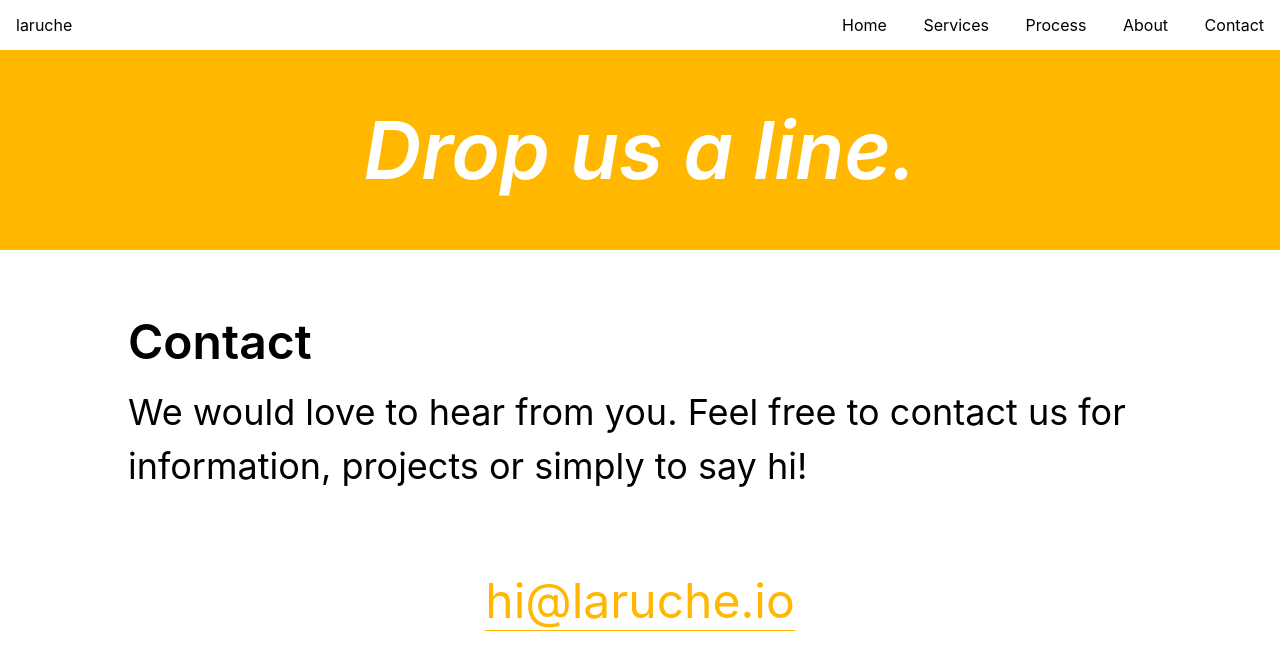
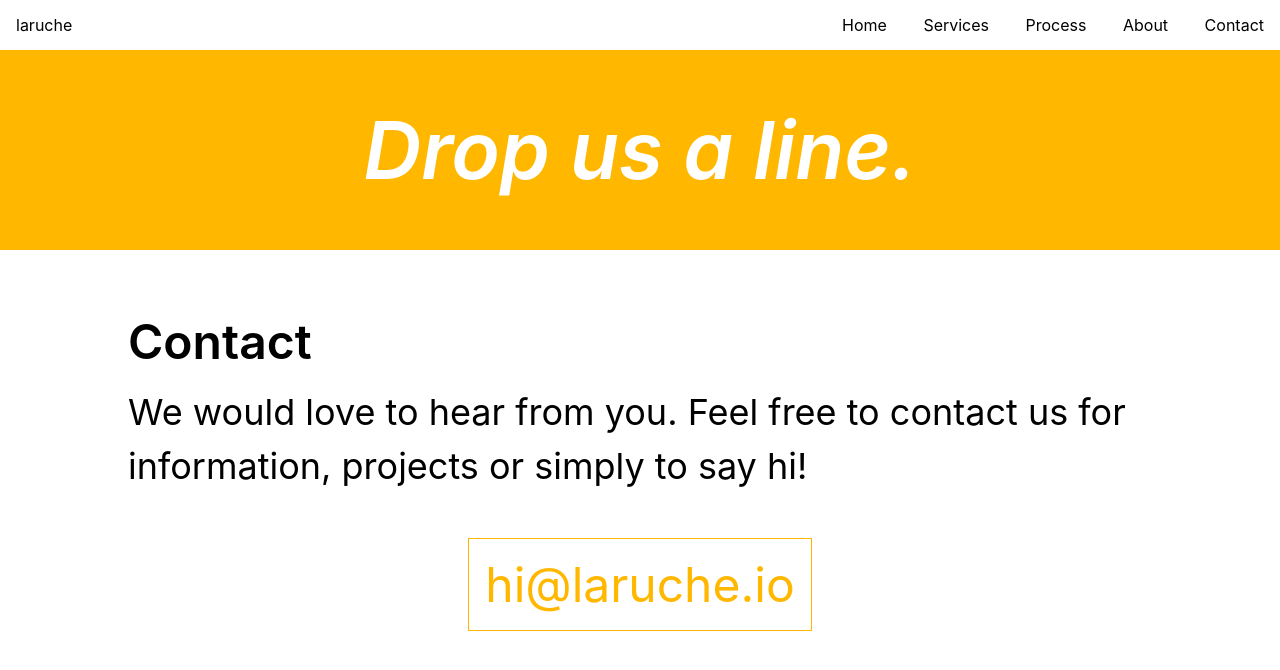
Before and after one commit to larucheio/laruche.io, a Jekyll site: the page built from contact/index.html, in a window 1280 px wide. Shown: the top 670 px of the page. Built offline with Jekyll 4.4.1, drawn with Linux system fonts in a browser that asks for light colours; nearby versions of some CDN libraries.

Commit message:
Improve contact button

```diff
--- a/contact/index.html
+++ b/contact/index.html
@@ -13,6 +13,6 @@ layout: default
 
 </div>
 
-<section class="mw5 mw7-ns center pa3 ph5-ns tc">
-  <a href="mailto:hi@laruche.io" class="f1-ns f2 link gold bb">hi@laruche.io</a>
+<section class="tc">
+  <a href="mailto:hi@laruche.io" class="f1-ns f2 no-underline gold ba bg-animate hover-bg-gold hover-white pa3">hi@laruche.io</a>
 </section>
```
